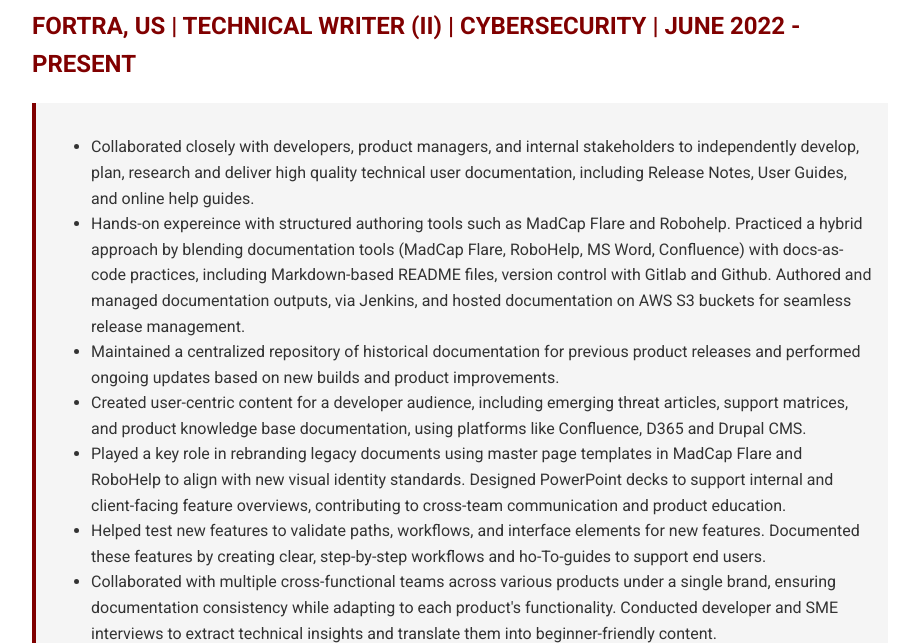
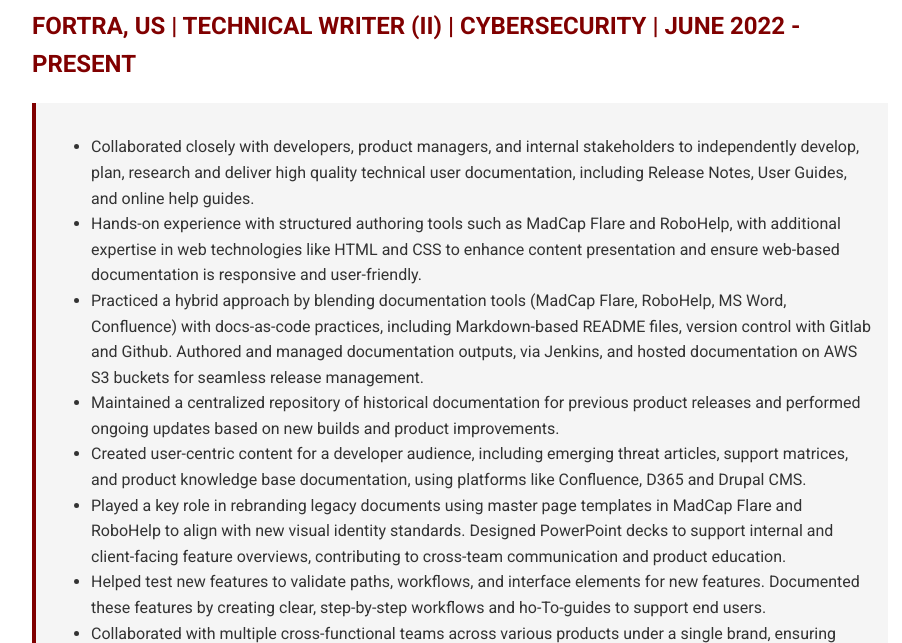
Before and after one commit to rshubhani/rshubhani.github.io, a plain HTML site: page docs/professional-experience.html in a window 1280 px wide. Shown: the part 153-796 px from the top of the page, without its empty margins (180-1082 px from the left). Drawn offline with Linux system fonts and the light colour scheme.

Commit message:
Update professional-experience.html

```diff
--- a/docs/professional-experience.html
+++ b/docs/professional-experience.html
@@ -46,8 +46,8 @@
            <ul>
                 <li>Collaborated closely with developers, product managers, and internal stakeholders to independently develop, plan, research and deliver high quality technical user documentation, including Release Notes, User Guides, and online help guides.
 </li>
-                <li>Hands-on expereince with structured authoring tools such as MadCap Flare and Robohelp. Practiced a hybrid approach by blending documentation tools (MadCap Flare, RoboHelp, MS Word, Confluence) with docs-as-code practices, including Markdown-based README files, version control with Gitlab and Github. Authored and managed documentation outputs, via Jenkins, and hosted documentation on AWS S3 buckets for seamless release management.
-</li>
+                <li>Hands-on experience with structured authoring tools such as MadCap Flare and RoboHelp, with additional expertise in web technologies like HTML and CSS to enhance content presentation and ensure web-based documentation is responsive and user-friendly.</li>
+                <li>Practiced a hybrid approach by blending documentation tools (MadCap Flare, RoboHelp, MS Word, Confluence) with docs-as-code practices, including Markdown-based README files, version control with Gitlab and Github. Authored and managed documentation outputs, via Jenkins, and hosted documentation on AWS S3 buckets for seamless release management.</li>
                 <li>Maintained a centralized repository of historical documentation for previous product releases and performed ongoing updates based on new builds and product improvements.</li>
                 <li>Created user-centric content for a developer audience, including emerging threat articles, support matrices, and product knowledge base documentation, using platforms like Confluence, D365 and Drupal CMS.
 </li>
```
